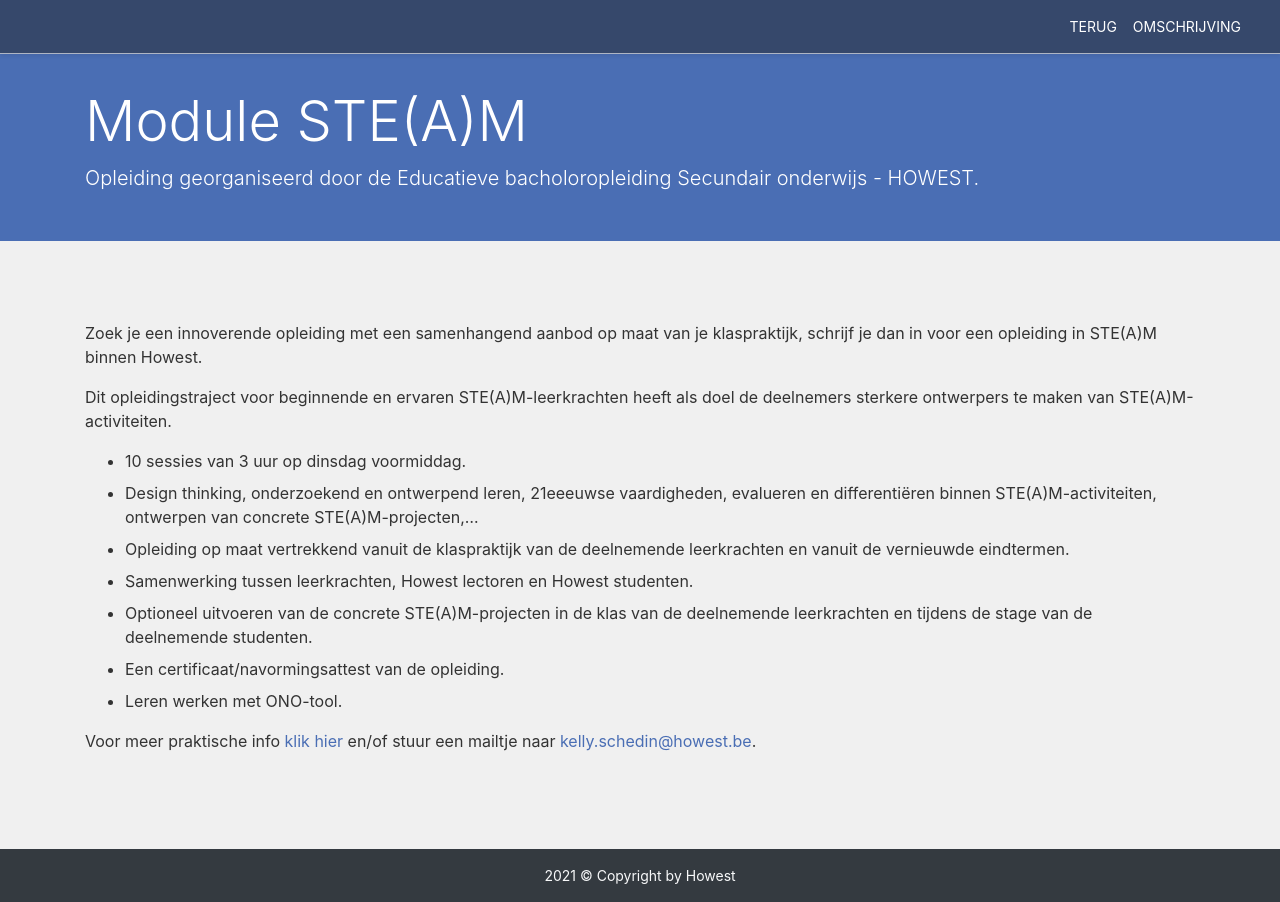
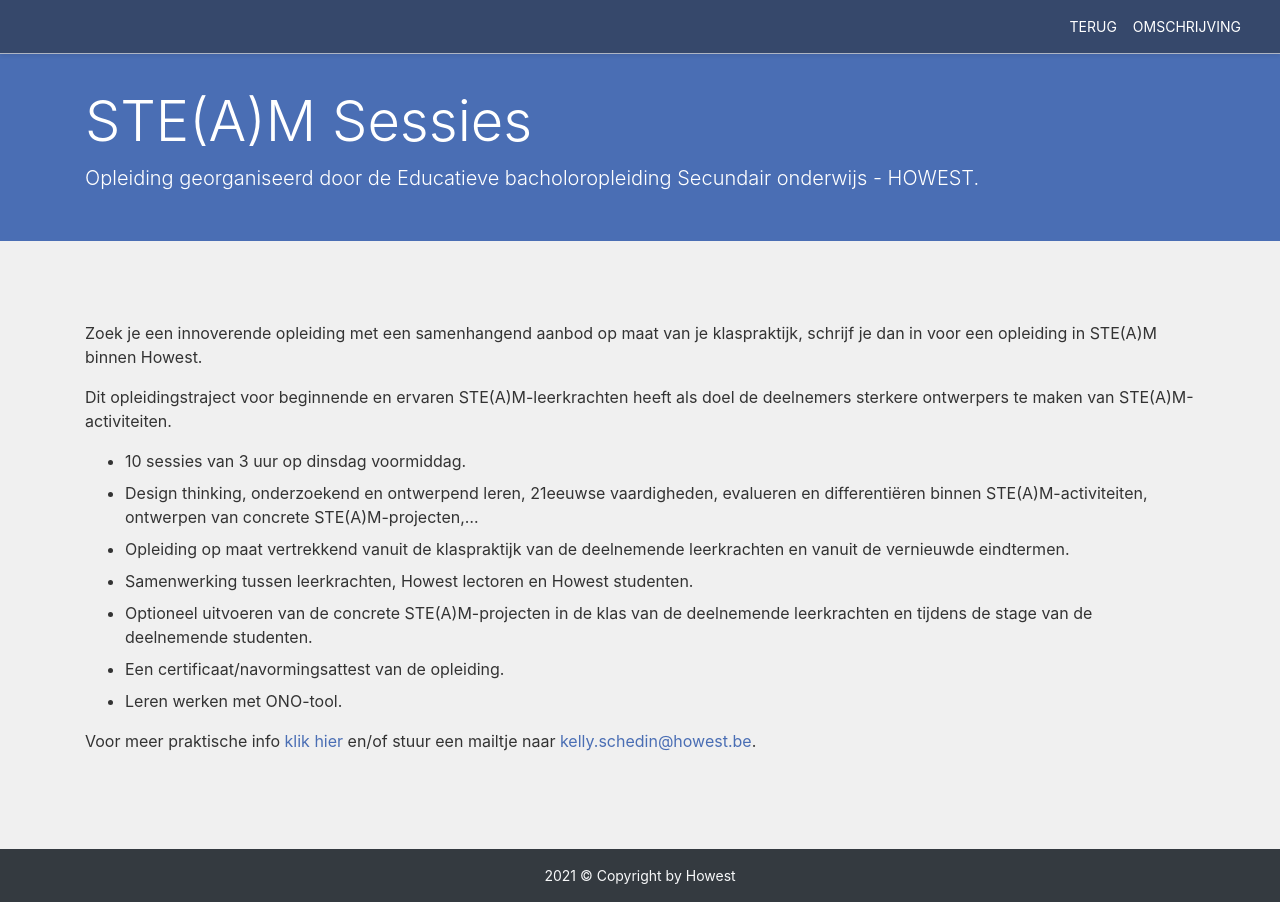
Before and after one commit to adepaepe/ono-trajecten, a Jekyll site: the page built from docs/_cases/steamsessie.html, in a window 1280 px wide. Built offline with Jekyll 4.4.1, drawn with Linux system fonts in a browser that asks for light colours.

Commit message:
Aanpassen alinea's onderzoek

```diff
--- a/docs/_cases/opleiding.html
+++ b/docs/_cases/steamsessie.html
@@ -1,8 +1,8 @@
 ---
-name: Opleiding
+name: STE(A)M Sessies
 layout: default
 tile: workshop-tile.jpg
-summary: Module STE(A)M voor leerkrachten
+summary: STE(A)M opleiding voor leerkrachten
 navigation:
   - title: Terug
     url: javascript:history.back()
@@ -12,7 +12,7 @@
 ---
 <header class="traject__header jumbotron jumbotron-fluid">
   <div class="container">
-    <h1 class="display-4">Module STE(A)M</h1>
+    <h1 class="display-4">STE(A)M Sessies</h1>
     <p class="lead">Opleiding georganiseerd door de Educatieve bacholoropleiding Secundair onderwijs - HOWEST.</p>
   </div>
 </header>
@@ -26,7 +26,7 @@
 
     <ul>
       <li>10 sessies van 3 uur op dinsdag voormiddag.</li>
-      <li>Design thinking, onderzoekend en ontwerpend leren, 21eeeuwse vaardigheden, evalueren en differentiëren binnen STE(A)M-activiteiten, ontwerpen van concrete STE(A)M-projecten,…</li>
+      <li>Design thinking, onderzoekend en ontwerpend leren, 21eeuwse vaardigheden, evalueren en differentiëren binnen STE(A)M-activiteiten, ontwerpen van concrete STE(A)M-projecten,…</li>
       <li>Opleiding op maat vertrekkend vanuit de klaspraktijk van de deelnemende leerkrachten en vanuit de vernieuwde eindtermen.</li>
       <li>Samenwerking tussen leerkrachten, Howest lectoren en Howest studenten.</li>
       <li>Optioneel uitvoeren van de concrete STE(A)M-projecten in de klas van de deelnemende leerkrachten en tijdens de stage van de deelnemende studenten.</li>
```
Also changed, not shown: docs/index.html (+8 -3 lines).
